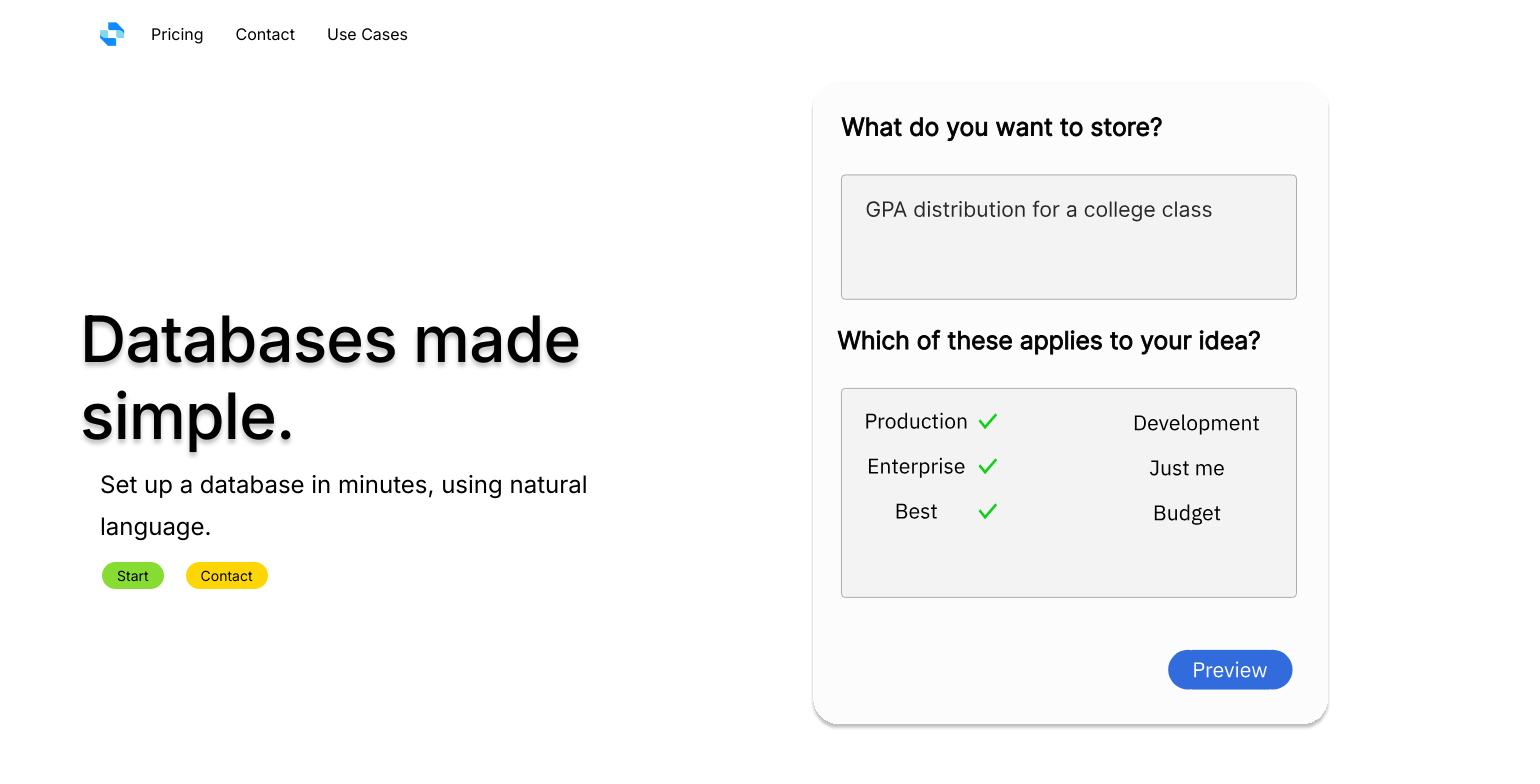
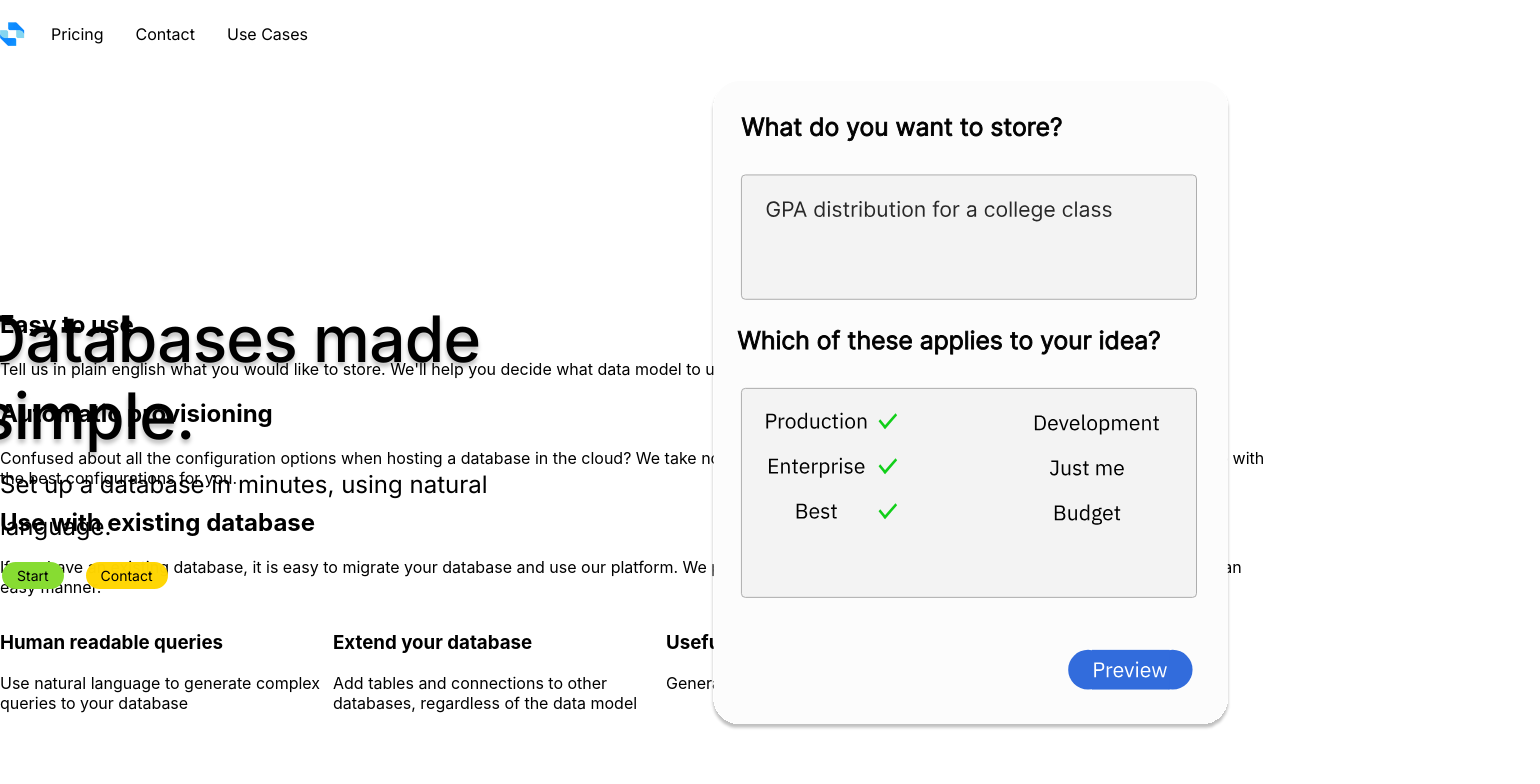
Before and after one commit to FIex-Labs/crispy-guacamole, a React (Create React App) app in the folder my-app/: page / in a window 1280 px wide. Shown: the top 784 px of the page, 1540 px wide, since content can reach past the window. Built offline with nearby package versions, Linux system fonts and the light colour scheme.

Commit message:
Update App.css
Remove redundant CSS classes

```diff
--- a/my-app/src/Styles/App.css
+++ b/my-app/src/Styles/App.css
@@ -1,15 +1,3 @@
-section {
-  background-color: var(--section-color);
-  display: flex;
-  flex-direction: column;
-  width: 1440px;
-  height: 1024px;
-  background: #ffffff;
-  margin: auto;
-  position: relative;
-  left: var(--left-margin);
-}
-
 h1.title_text {
   font-family: "Inter";
   font-style: normal;
```
